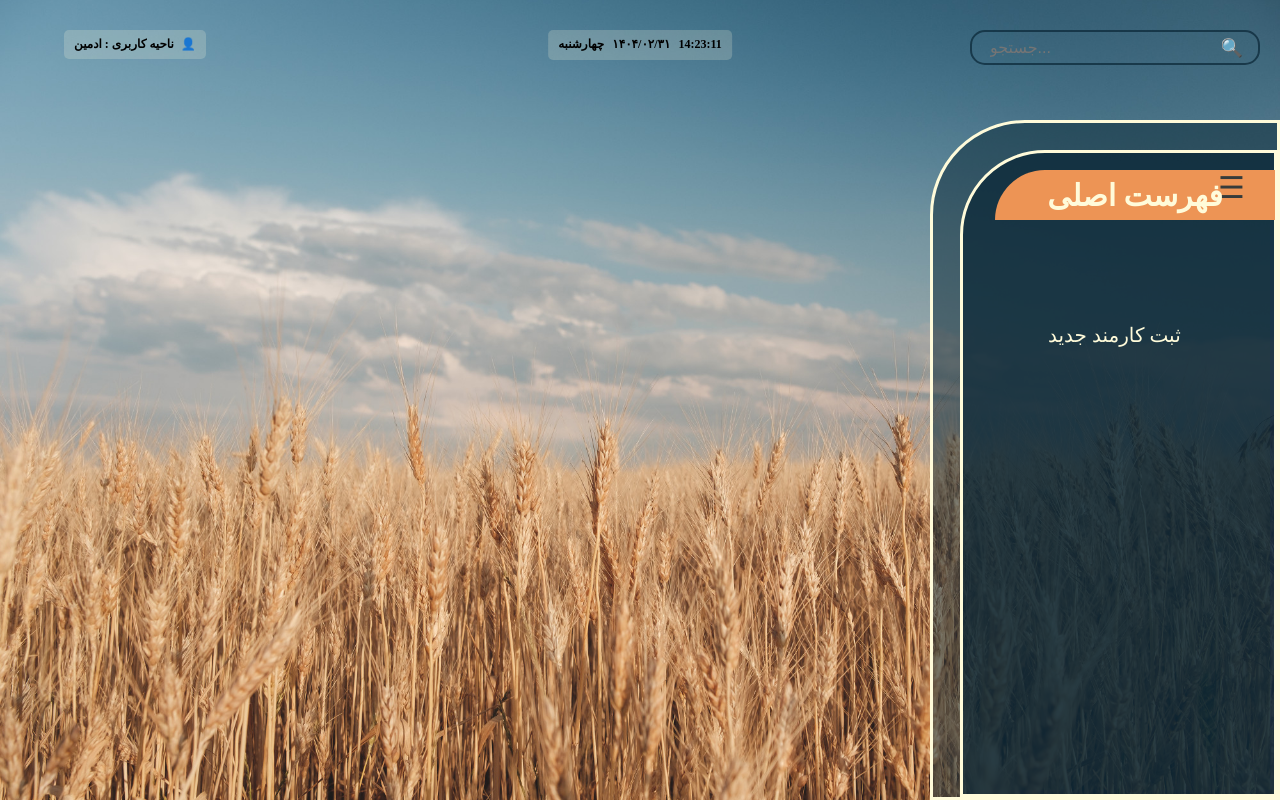
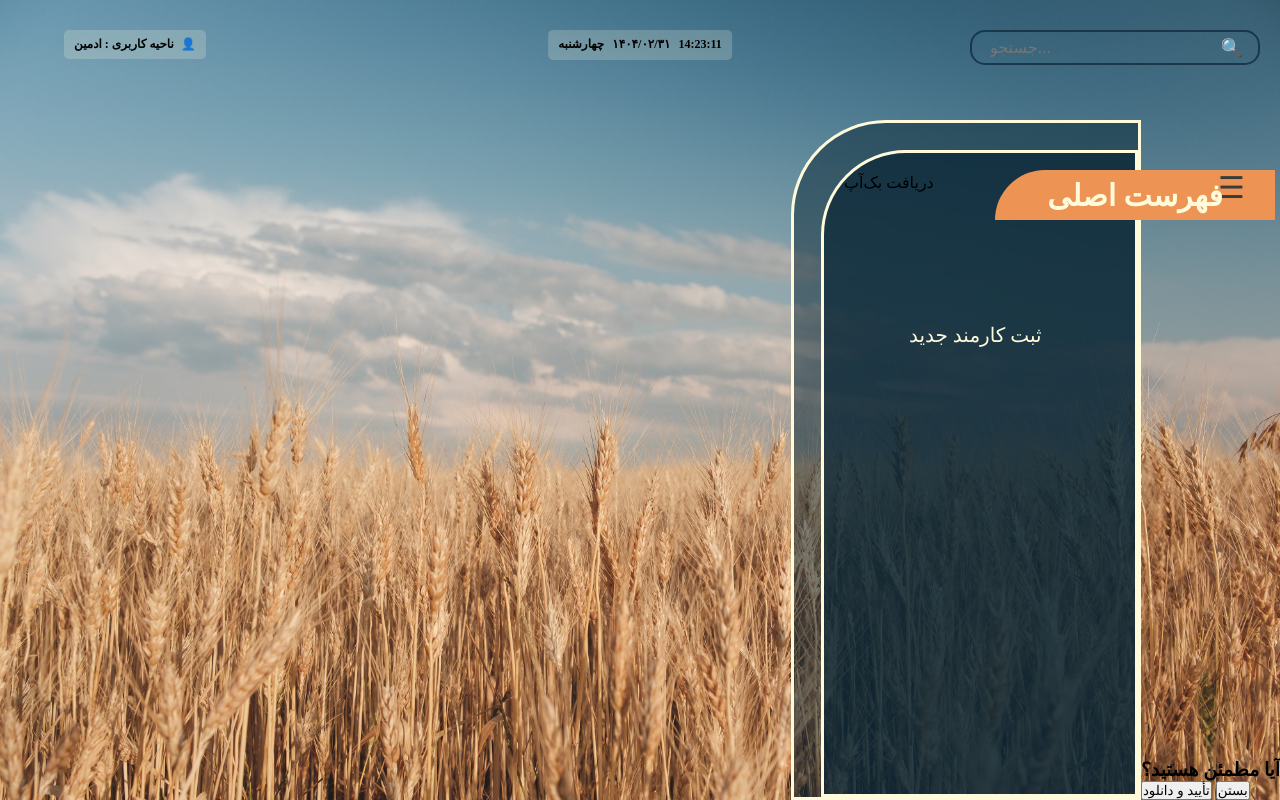
Before and after one commit to evilpatrik/Grain_web_app, a Flask app: page /admin_dashboard in a window 1280 px wide. Run offline with Flask 3, Linux system fonts and the light colour scheme; the visitor is signed in with stand-in values (Sample User, id 1).

Commit message:
added backup botton

```diff
--- a/templates/admin_dashboard.html
+++ b/templates/admin_dashboard.html
@@ -13,8 +13,20 @@
         <div class="sidebar-inner">
             <!-- ثبت کارمند جدید -->
             <div class="menu-option" onclick="toggleRegisterPanel()">ثبت کارمند جدید</div>
+            <!-- دکمه بکاپ در داشبورد -->
+            <div class="menu-backup" onclick="showBackupPanel()"> دریافت بک‌آپ</div>
         </div>
     </div>
+
+    <!-- پنل تأیید بکاپ -->
+    <div id="backup-panel" class="backup-panel">
+        <h3>آیا مطمئن هستید؟</h3>
+        <div class="backup-buttons">
+            <button onclick="confirmBackup()">تأیید و دانلود</button>
+            <button onclick="hideBackupPanel()">بستن</button>
+        </div>
+    </div>
+
 
     <div id="register-manager-panel" style="display: none;" class="form-panel">
         <h3>ثبت مدیر جدید</h3>
```
